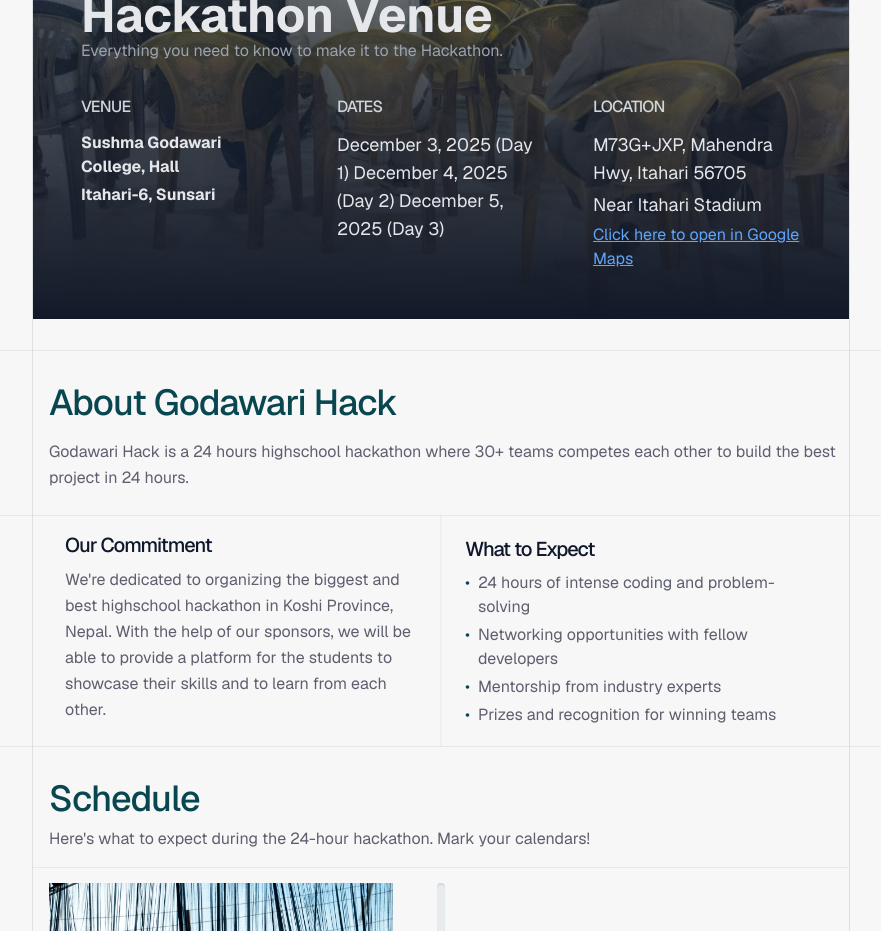
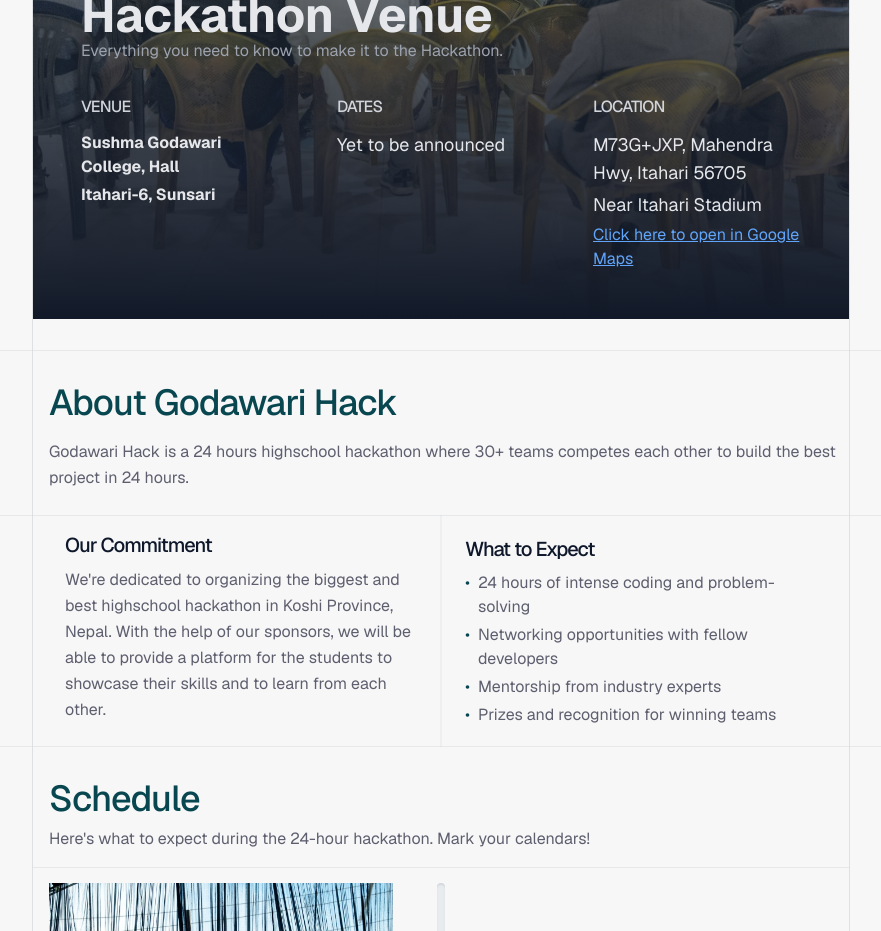
Before and after one commit to Manish-Tamang/godawarihacks, a Next.js app: page / in a window 1280 px wide. Shown: the part 2640-3571 px from the top of the page, without its empty margins (199-1080 px from the left). Built offline with nearby package versions, Linux system fonts and the light colour scheme.

Commit message:
feat: update Venue component to reflect upcoming event dates as "Yet to be announced"

```diff
--- a/app/components/Venue.tsx
+++ b/app/components/Venue.tsx
@@ -41,9 +41,7 @@ export function Venue() {
                                         Dates
                                     </h3>
                                     <p className="text-gray-200 text-lg">
-                                        December 3, 2025 (Day 1)
-                                        December 4, 2025 (Day 2)
-                                        December 5, 2025 (Day 3)
+                                        Yet to be announced
                                     </p>
                                 </div>
                                 <div className="space-y-3">
```
